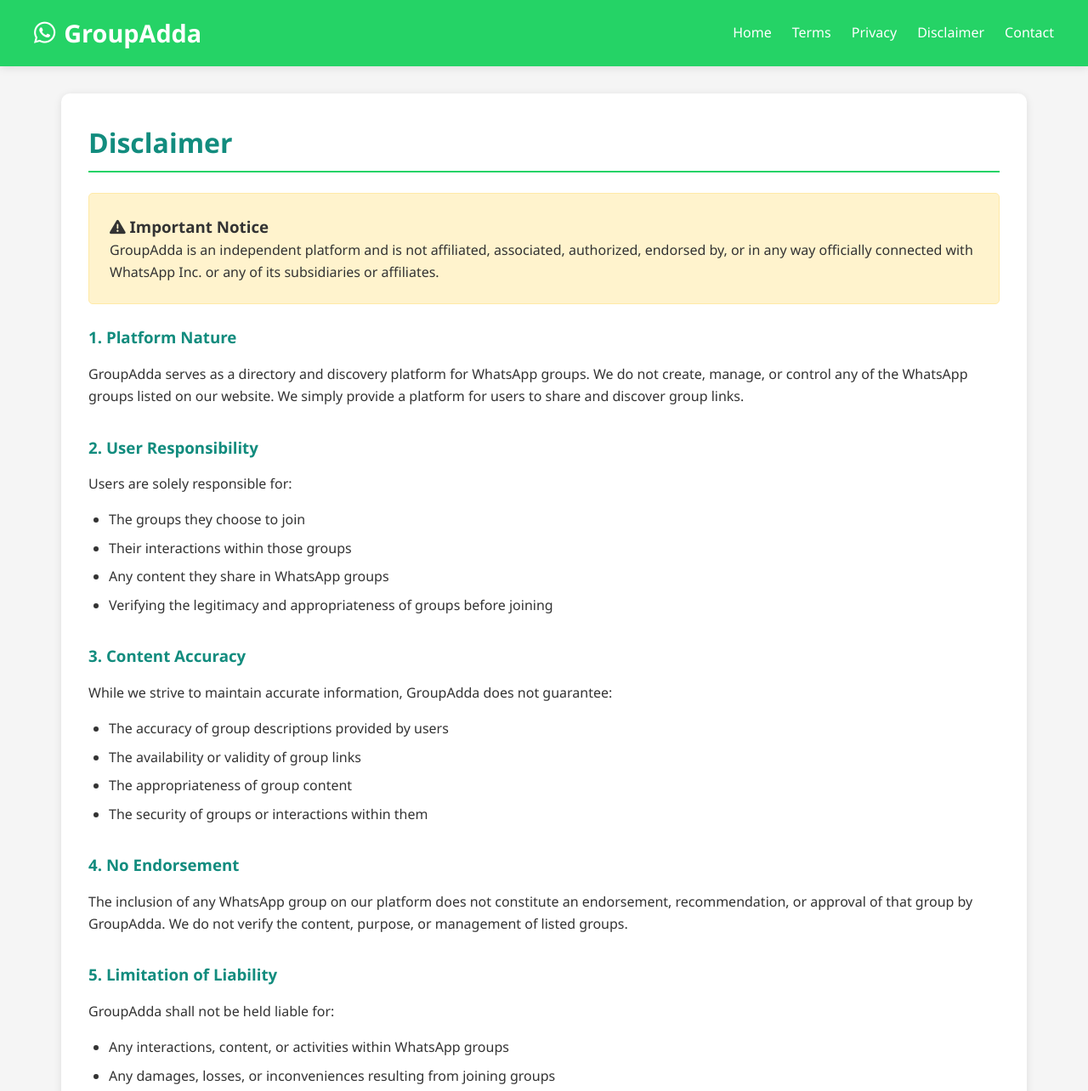
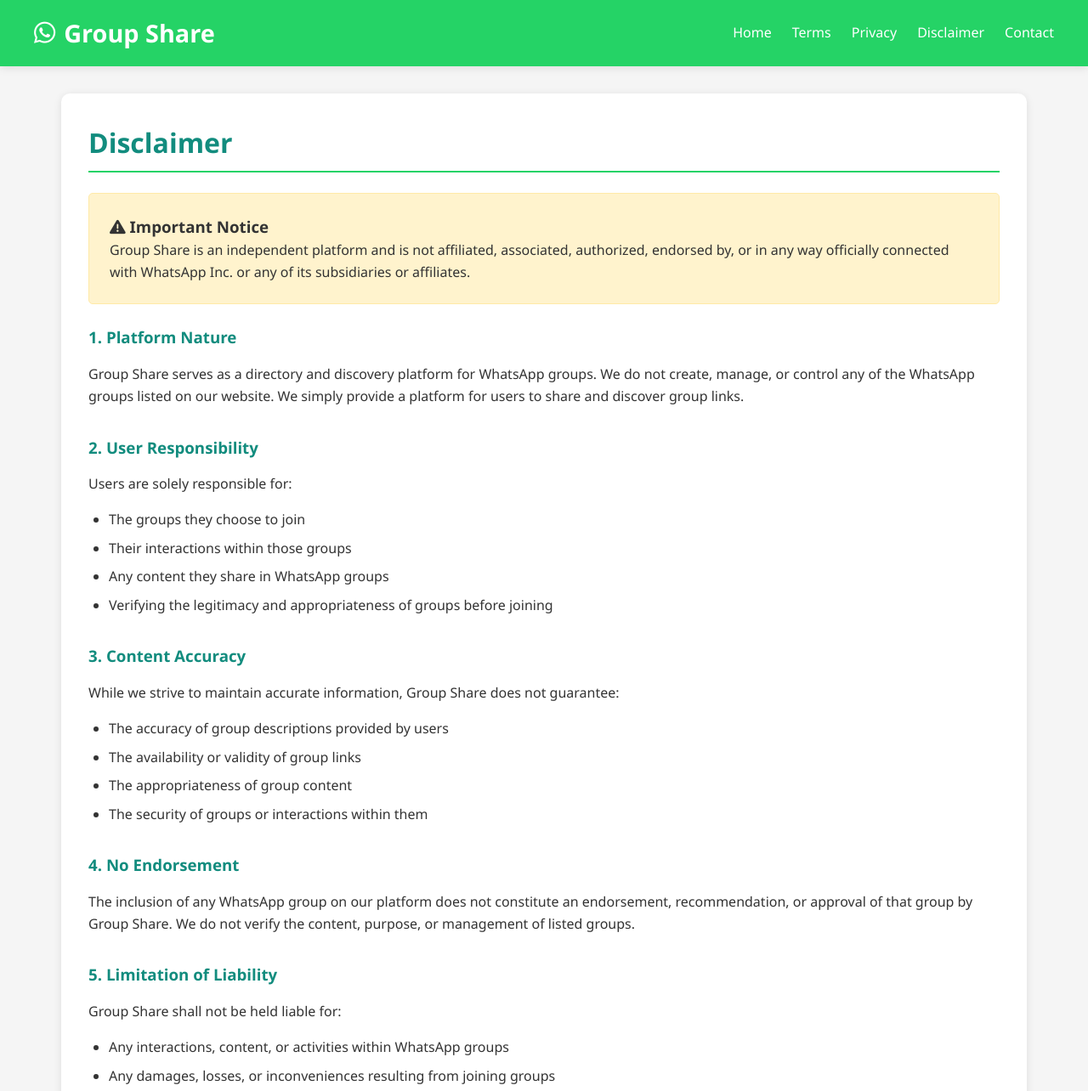
Before and after one commit to sonarratilal13-App/WhatsApp-group, a plain HTML site: page disclaimer.html in a window 1280 px wide. Shown: the top 1284 px of the page at 85% size. Drawn offline with Linux system fonts and the light colour scheme.

Commit message:
Update disclaimer.html

```diff
--- a/disclaimer.html
+++ b/disclaimer.html
@@ -3,7 +3,7 @@
 <head>
     <meta charset="UTF-8">
     <meta name="viewport" content="width=device-width, initial-scale=1.0">
-    <title>Disclaimer - GroupAdda</title>
+    <title>Disclaimer - Group Share</title>
     <link rel="stylesheet" href="https://cdnjs.cloudflare.com/ajax/libs/font-awesome/6.4.0/css/all.min.css">
     <style>
         * {
@@ -217,7 +217,7 @@
         <div class="header-container">
             <div class="logo">
                 <i class="fab fa-whatsapp"></i>
-                <a href="index.html">GroupAdda</a>
+                <a href="index.html">Group Share</a>
             </div>
             <nav>
                 <ul>
@@ -248,12 +248,12 @@
 
             <div class="warning-box">
                 <h3><i class="fas fa-exclamation-triangle"></i> Important Notice</h3>
-                <p>GroupAdda is an independent platform and is not affiliated, associated, authorized, endorsed by, or in any way officially connected with WhatsApp Inc. or any of its subsidiaries or affiliates.</p>
+                <p>Group Share is an independent platform and is not affiliated, associated, authorized, endorsed by, or in any way officially connected with WhatsApp Inc. or any of its subsidiaries or affiliates.</p>
             </div>
 
             <div class="content-section">
                 <h3>1. Platform Nature</h3>
-                <p>GroupAdda serves as a directory and discovery platform for WhatsApp groups. We do not create, manage, or control any of the WhatsApp groups listed on our website. We simply provide a platform for users to share and discover group links.</p>
+                <p>Group Share serves as a directory and discovery platform for WhatsApp groups. We do not create, manage, or control any of the WhatsApp groups listed on our website. We simply provide a platform for users to share and discover group links.</p>
             </div>
 
             <div class="content-section">
@@ -269,7 +269,7 @@
 
             <div class="content-section">
                 <h3>3. Content Accuracy</h3>
-                <p>While we strive to maintain accurate information, GroupAdda does not guarantee:</p>
+                <p>While we strive to maintain accurate information, Group Share does not guarantee:</p>
                 <ul>
                     <li>The accuracy of group descriptions provided by users</li>
                     <li>The availability or validity of group links</li>
@@ -280,12 +280,12 @@
 
             <div class="content-section">
                 <h3>4. No Endorsement</h3>
-                <p>The inclusion of any WhatsApp group on our platform does not constitute an endorsement, recommendation, or approval of that group by GroupAdda. We do not verify the content, purpose, or management of listed groups.</p>
+                <p>The inclusion of any WhatsApp group on our platform does not constitute an endorsement, recommendation, or approval of that group by Group Share. We do not verify the content, purpose, or management of listed groups.</p>
             </div>
 
             <div class="content-section">
                 <h3>5. Limitation of Liability</h3>
-                <p>GroupAdda shall not be held liable for:</p>
+                <p>Group Share shall not be held liable for:</p>
                 <ul>
                     <li>Any interactions, content, or activities within WhatsApp groups</li>
                     <li>Any damages, losses, or inconveniences resulting from joining groups</li>
@@ -301,7 +301,7 @@
 
             <div class="content-section">
                 <h3>7. Third-Party Services</h3>
-                <p>GroupAdda contains links to external websites and services (WhatsApp). We are not responsible for the content, privacy policies, or practices of any third-party sites or services.</p>
+                <p>Group Share contains links to external websites and services (WhatsApp). We are not responsible for the content, privacy policies, or practices of any third-party sites or services.</p>
             </div>
 
             <div class="content-section">
@@ -325,7 +325,7 @@
             <a href="disclaimer.html">Disclaimer</a>
             <a href="contact.html">Contact</a>
         </div>
-        <p>&copy; 2023 GroupAdda. All rights reserved.</p>
+        <p>&copy; 2023 Group Share. All rights reserved.</p>
         <p>Find & Share WhatsApp Groups Worldwide — Instantly!</p>
     </footer>
 
```
